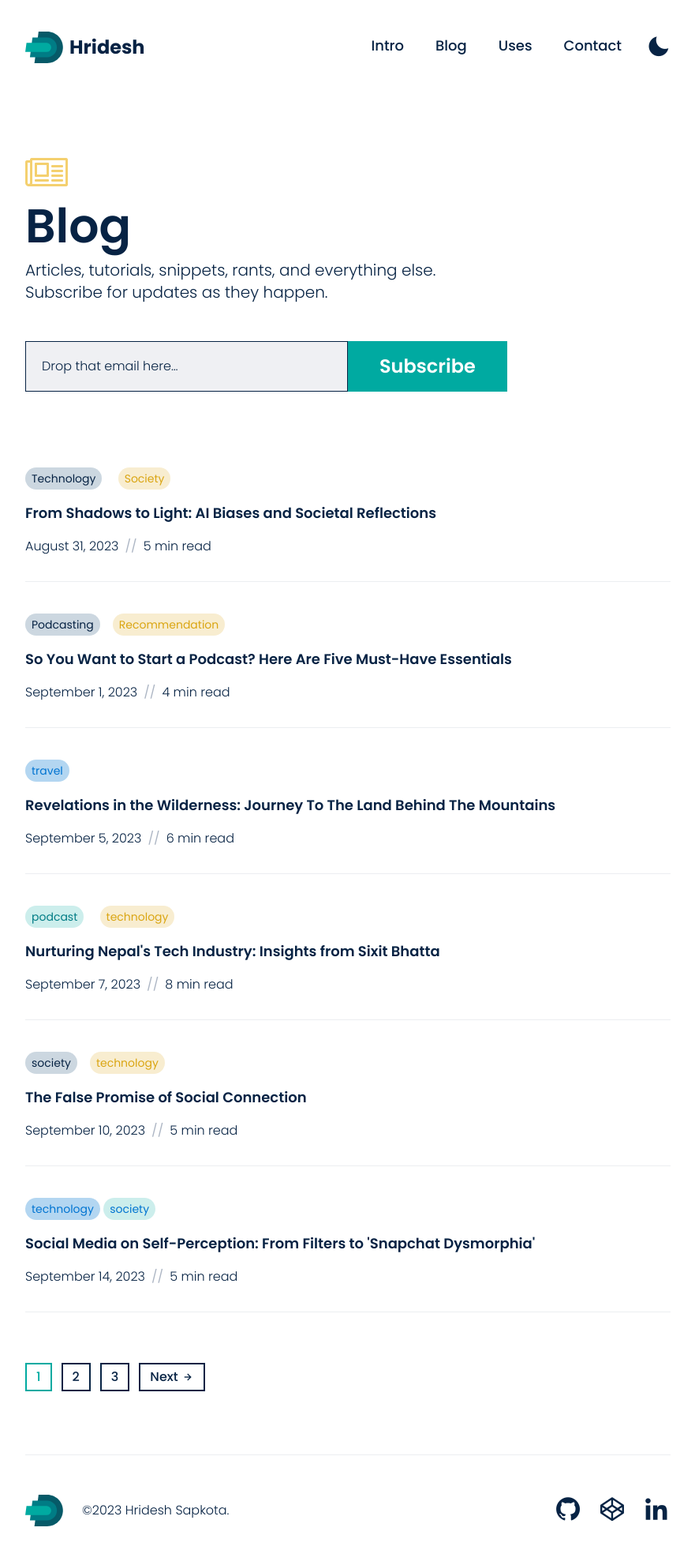
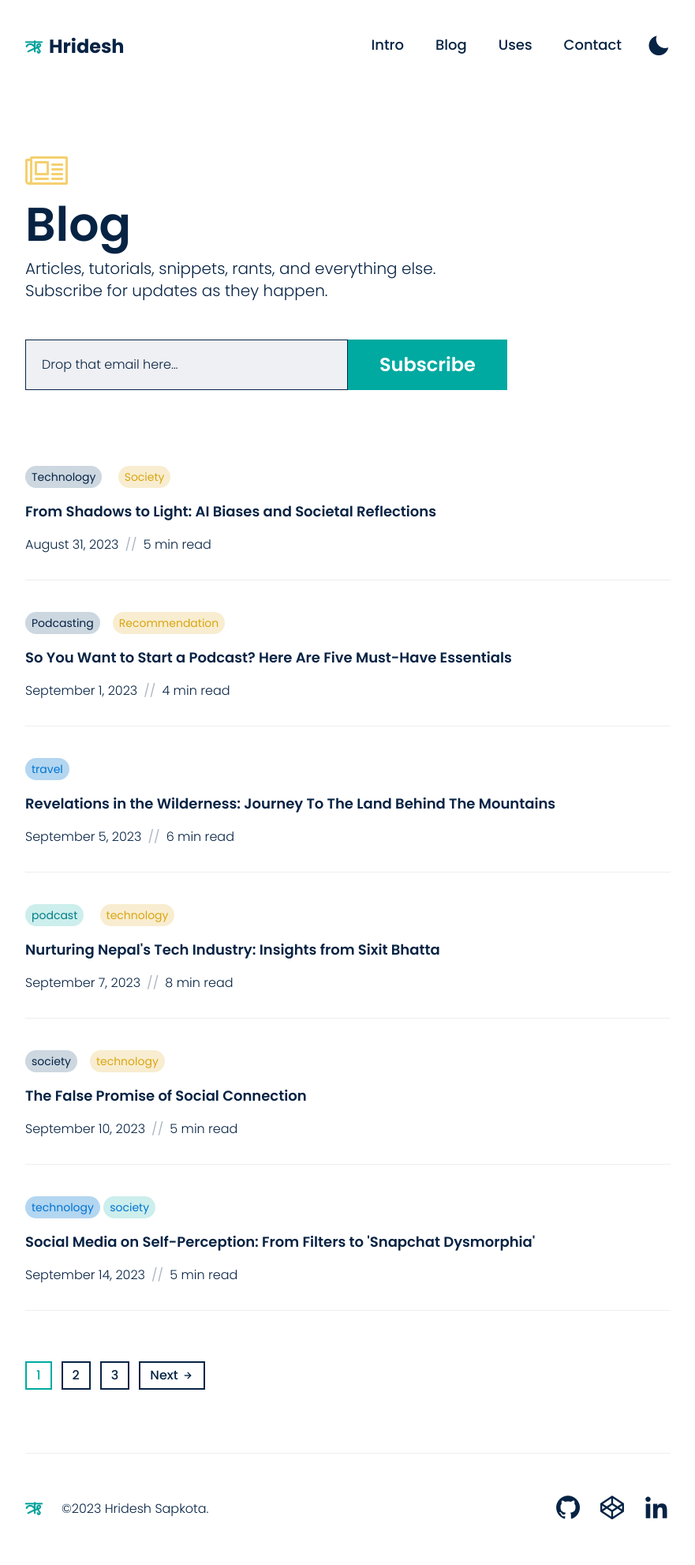
Before and after one commit to hridesh94/Atlas, a plain HTML site: page blog.html in a window 1280 px wide. Shown: the whole page at 79% size, without its empty margins (199-1080 px from the left). Drawn offline with nearby package versions, Linux system fonts and the light colour scheme.

Commit message:
logo-customization

```diff
--- a/blog.html
+++ b/blog.html
@@ -65,7 +65,7 @@
       <div class="flex items-center justify-between py-6 lg:py-10">
         <a href="/" class="flex items-center">
           <span href="/" class="mr-2">
-            <img src="/assets/img/logo.svg" alt="logo" />
+            <img src="/assets/img/image.png" alt="logo" />
           </span>
           <p class="hidden font-body text-2xl font-bold text-primary dark:text-white lg:block">
             Hridesh
@@ -314,7 +314,7 @@
       <div class="flex flex-col items-center justify-between border-t border-grey-lighter py-10 sm:flex-row sm:py-12">
         <div class="mr-auto flex flex-col items-center sm:flex-row">
           <a href="/" class="mr-auto sm:mr-6">
-            <img src="/assets/img/logo.svg" alt="logo" />
+            <img src="/assets/img/image.png" alt="logo" />
           </a>
           <p class="pt-5 font-body font-light text-primary dark:text-white sm:pt-0">
             ©2023 Hridesh Sapkota.
```
Also changed, not shown: contact.html (+2 -2 lines), index.html (+2 -2 lines), assets/img/image.png (added), assets/img/image.svg (added), assets/img/reee crop.svg (added), assets/img/reee mini.png (added).
